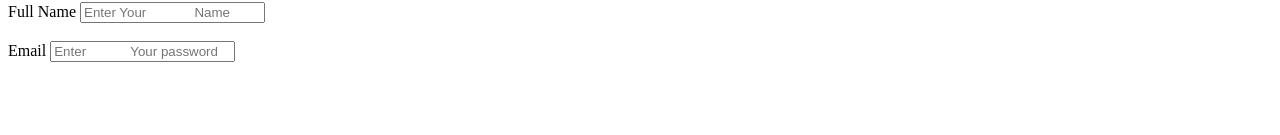
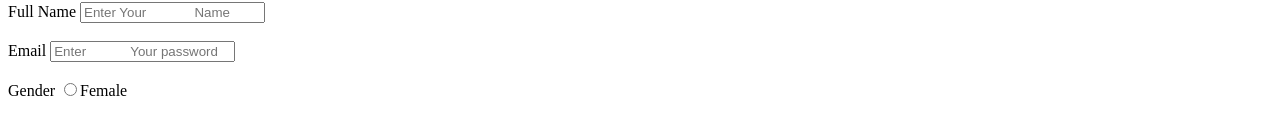
Before and after one commit to attunurisrlakshmi-dotcom/python_fullstack2, a plain HTML site: page register.html in a window 1280 px wide. Shown: the part 207-342 px from the top of the page. Drawn offline with Linux system fonts and the light colour scheme.

Commit message:
register.html

```diff
--- a/register.html
+++ b/register.html
@@ -31,6 +31,9 @@
             Your password"><br><br>
         </form>
     </main>
+    <label>Gender</label>
+    <input type="radio" name="gender"
+    value="female">Female
 
 </body>
 </html>
```
